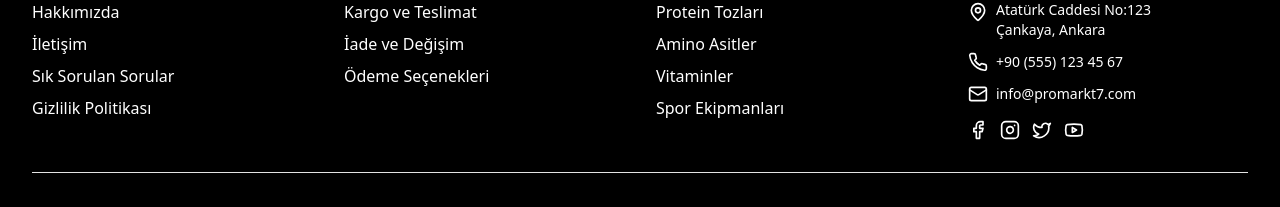
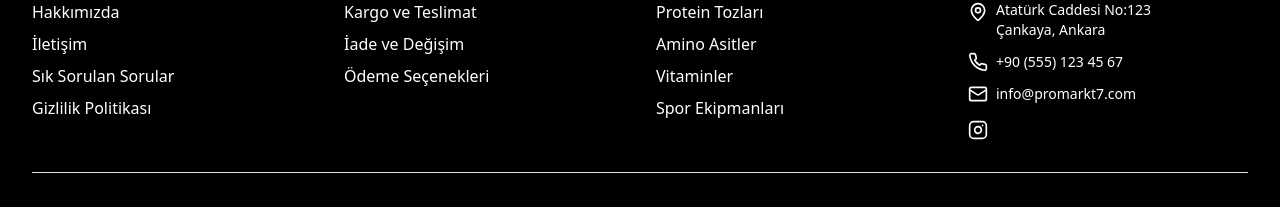
Before and after one commit to woozyalvin-maker/promarkt7-magaza, a React (Vite) app: page / in a window 1280 px wide. Shown: the part 3484-3691 px from the top of the page. Built offline with nearby package versions, Linux system fonts and the light colour scheme; the HTML template or start-up script is replaced by a standard one.

Commit message:
Remove social media icons

```diff
--- a/src/components/Footer.tsx
+++ b/src/components/Footer.tsx
@@ -1,5 +1,5 @@
 import { Link } from 'react-router-dom';
-import { Facebook, Instagram, Twitter, Youtube, Mail, Phone, MapPin } from 'lucide-react';
+import { Instagram, Mail, Phone, MapPin } from 'lucide-react';
 
 const Footer = () => {
   const currentYear = new Date().getFullYear();
@@ -107,15 +107,6 @@ const Footer = () => {
 
             <div className="flex gap-3 mt-4">
               <a
-                href="https://facebook.com"
-                target="_blank"
-                rel="noopener noreferrer"
-                className="hover:text-primary transition-colors"
-                aria-label="Facebook"
-              >
-                <Facebook className="h-5 w-5" />
-              </a>
-              <a
                 href="https://www.instagram.com/promarkt7?igsh=MXMyZW02M2E2aGZjcg=="
                 target="_blank"
                 rel="noopener noreferrer"
@@ -123,24 +114,6 @@ const Footer = () => {
                 aria-label="Instagram"
               >
                 <Instagram className="h-5 w-5" />
-              </a>
-              <a
-                href="https://twitter.com"
-                target="_blank"
-                rel="noopener noreferrer"
-                className="hover:text-primary transition-colors"
-                aria-label="Twitter"
-              >
-                <Twitter className="h-5 w-5" />
-              </a>
-              <a
-                href="https://youtube.com"
-                target="_blank"
-                rel="noopener noreferrer"
-                className="hover:text-primary transition-colors"
-                aria-label="YouTube"
-              >
-                <Youtube className="h-5 w-5" />
               </a>
             </div>
           </div>
```
